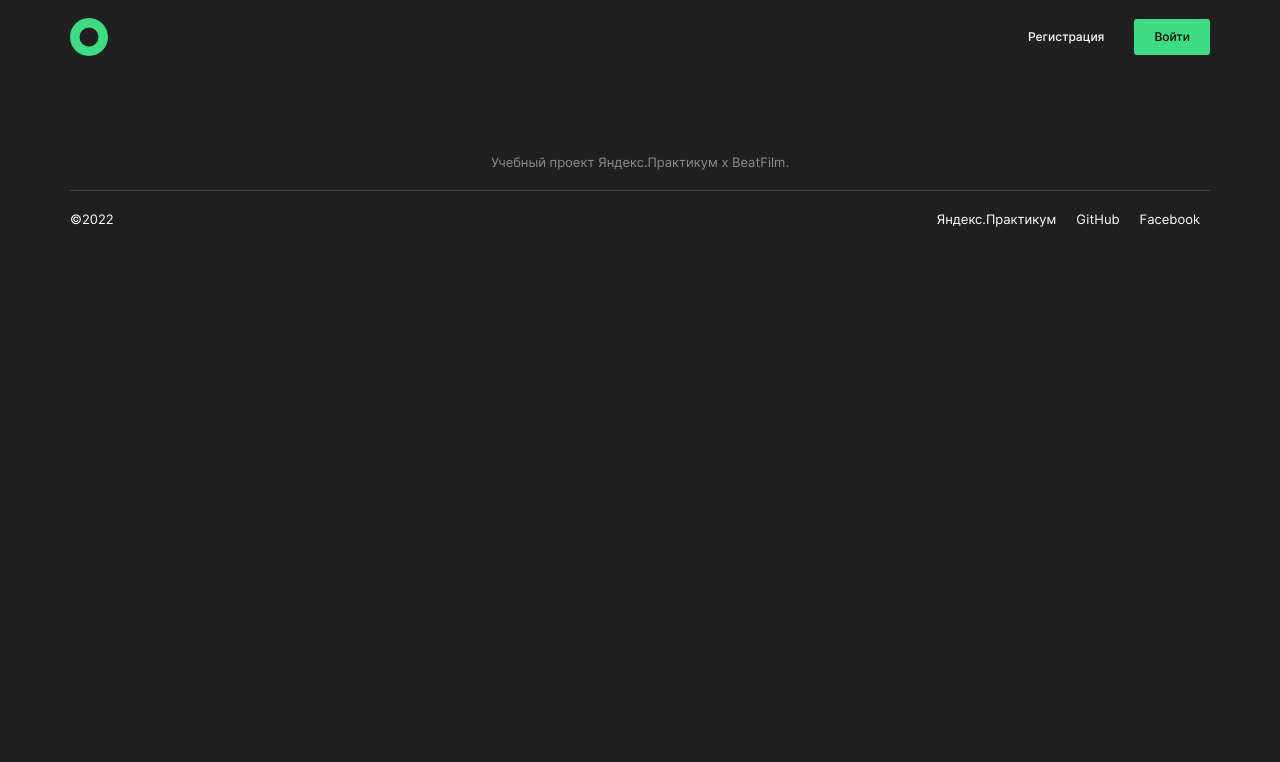
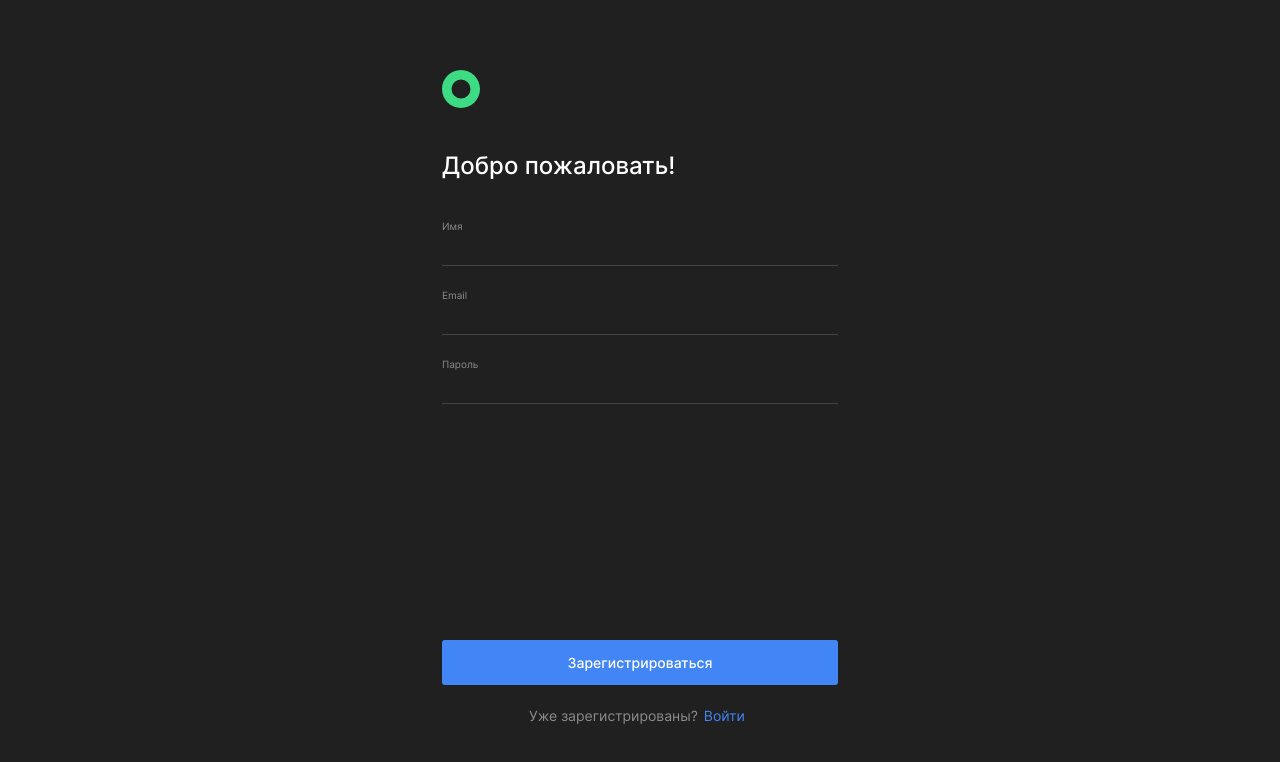
Before and after one commit to Olga-Mishareva/movies-explorer-frontend, a React (Create React App) app in the folder movies-explorer/: page /signup in a window 1280 px wide. Shown: the top 762 px of the page. Built offline with nearby package versions, Linux system fonts and the light colour scheme.

Commit message:
feat: add register

```diff
--- a/movies-explorer/src/components/App/App.css
+++ b/movies-explorer/src/components/App/App.css
@@ -5,6 +5,7 @@
   text-rendering: optimizeLegibility;
   background-color: #202020;
   min-height: 100vh;
+  position: relative;
 }
 
 .page__list {
--- a/movies-explorer/src/components/App/App.js
+++ b/movies-explorer/src/components/App/App.js
@@ -5,6 +5,7 @@ import Footer from '../Footer/Footer';
 import Movies from '../Movies/Movies';
 import SavedMovies from '../SavedMovies/SavedMovies';
 import Profile from '../Profile/Profile';
+import Register from '../Register/Register';
 import './App.css';
 
 function App() {
@@ -17,7 +18,7 @@ function App() {
         <Route path='/movies' element={<Movies />}/>
         <Route path='/saved-movies' element={<SavedMovies />}/>
         <Route path='/profile' element={<Profile />}/>
-        <Route path='/signup'/>
+        <Route path='/signup' element={<Register />}/>
         <Route path='/signin'/>
 
 
--- a/movies-explorer/src/components/Profile/Profile.css
+++ b/movies-explorer/src/components/Profile/Profile.css
@@ -76,10 +76,6 @@
   outline: none;
 }
 
-.profile__input_type_name:disabled {
-  /* color: #FFFFFF; */
-}
-
 .profile__edit-container {
   width: 410px;
   height: 80px;
@@ -146,7 +142,7 @@
 
 }
 
-.profile__button_type_exit {
+.profile__button_type_logout {
   color: #EE3465;
 }
 
--- a/movies-explorer/src/components/Profile/Profile.js
+++ b/movies-explorer/src/components/Profile/Profile.js
@@ -18,7 +18,7 @@ function Profile() {
         <span className='profile__error profile__error_invisible'>При обновлении профиля произошла ошибка.</span>
         <button className='profile__button profile__button_type_submit profile__button_' type='submit' form='profile' disabled={false}>Сохранить</button>
         <button className='profile__button profile__button_type_edit profile__button_invisible' type='button'>Редактировать</button>
-        <button className='profile__button profile__button_type_exit profile__button_invisible' type='button'>Выйти из аккаунта</button>
+        <button className='profile__button profile__button_type_logout profile__button_invisible' type='button'>Выйти из аккаунта</button>
       </div>
 
     </section>
--- a/movies-explorer/src/components/Register/Register.css
+++ b/movies-explorer/src/components/Register/Register.css
@@ -0,0 +1,176 @@
+.register {
+  min-height: 100vh;
+  min-width: 100%;
+  margin: 0 auto;
+  position: absolute;
+  top: 0;
+  left: 0;
+  background-color: #202020;
+}
+
+.register__container {
+  padding: 70px 0;
+  max-width: 396px;
+  min-height: calc(100vh - 140px);
+  margin: 0 auto;
+  display: flex;
+  flex-direction: column;
+  align-items: stretch;
+  justify-content: space-between;
+}
+
+@media screen and (max-width: 821px) {
+  .register__container {
+    min-height: calc(100vh - 46vh);
+    padding: 23vh 0;
+  }
+}
+
+@media screen and (max-width: 480px) {
+  .register__container {
+    min-height: calc(100vh - 86px);
+    padding: 56px 0 30px;
+    align-items: center;
+  }
+}
+
+@media screen and (max-width: 480px) {
+  .register__form {
+    display: flex;
+    flex-direction: column;
+    align-items: center;
+  }
+}
+
+
+.register__greeting {
+  margin: 40px 0;
+  font-weight: 500;
+  font-size: 24px;
+  line-height: 29px;
+}
+
+@media screen and (max-width: 480px) {
+  .register__greeting {
+    margin: 50px 0 80px;
+  }
+}
+
+.register__label {
+  display: flex;
+  flex-direction: column;
+  font-weight: 400;
+  font-size: 10px;
+  line-height: 12px;
+  color: #8B8B8B;
+}
+
+.register__input {
+  margin-top: 5px;
+  padding-bottom: 10px;
+  border: none;
+  border-bottom: 1px solid #424242;
+  font-weight: 400;
+  font-size: 14px;
+  line-height: 17px;
+  background-color: #202020;
+  color: #FFFFFF;
+  outline: none;
+}
+
+.register__input:focus {
+  border-bottom: 1px solid #4285F4;
+}
+
+@media screen and (max-width: 480px) {
+  .register__input {
+    min-width: 260px;
+  }
+}
+
+.register__input_type_error {
+  color: #EE3465;
+}
+
+.register__error {
+  margin-top: 5px;
+  min-height: 18px;
+  color: #EE3465;
+}
+
+.register__submit-container {
+  display: flex;
+  flex-direction: column;
+  align-items: center;
+}
+
+.register__button_type_submit {
+  min-width: 100%;
+  height: 45px;
+  font-weight: 500;
+  font-size: 14px;
+  line-height: 17px;
+  color: #FFFFFF;
+  border: none;
+  border-radius: 3px;
+  background-color: #4285F4;
+  transition: opacity .2s ease-in;
+}
+
+.register__button_type_submit:hover {
+  cursor: pointer;
+  opacity: .7;
+}
+
+.register__button_type_submit:disabled {
+  cursor: auto;
+  background-color: #DADADA;
+  opacity: 1;
+  color: #8B8B8B;
+}
+
+@media screen and (max-width: 480px) {
+  .register__button_type_submit {
+    min-width: 260px;
+    font-size: 12px;
+    line-height: 15px;
+  }
+}
+
+.register__question {
+  margin-top: 16px;
+  font-weight: 400;
+  font-size: 14px;
+  line-height: 17px;
+  color: #8B8B8B;
+}
+
+@media screen and (max-width: 480px) {
+  .register__question {
+    font-size: 12px;
+    line-height: 15px;
+  }
+}
+
+.register__button_type_login {
+  padding: 6px;
+  font-weight: 400;
+  font-size: 14px;
+  line-height: 17px;
+  color: #4285F4;
+  border: none;
+  background-color: transparent;
+  transition: opacity .2s ease-in;
+}
+
+.register__button_type_login:hover {
+  cursor: pointer;
+  opacity: .7;
+}
+
+@media screen and (max-width: 480px) {
+  .register__button_type_login {
+    font-size: 12px;
+    line-height: 15px;
+  }
+}
--- a/movies-explorer/src/components/Register/Register.js
+++ b/movies-explorer/src/components/Register/Register.js
@@ -0,0 +1,40 @@
+import './Register.css';
+import logo from '../../images/logo.svg';
+
+function Register() {
+  return (
+    <div className='register'>
+      <div className='register__container'>
+
+        <form className='register__form' name='register' id='register'>
+          <img className="logo logo_type_auth" src={logo} alt="Логотип"></img>
+          <h2 className='register__greeting'>Добро пожаловать!</h2>
+          <label className='register__label register__label_type_name'>Имя
+            <input className='register__input register__input_type_name register__input_type_' type='text'
+              name='username' required minLength="2" maxLength="30"></input> {/* value={} */}
+              <span className='register__error'>{}</span>
+          </label>
+          <label className='register__label register__label_type_email'>Email
+            <input className='register__input register__input_type_email register__input_type_' type='email'
+              name='email' required></input>
+              <span className='register__error'>{}</span>
+          </label>
+          <label className='register__label register__label_type_password'>Пароль
+            <input className='register__input register__input_type_password register__input_type_' type='password'
+              name='password' required></input> {/* если состояние ошибки !== {}, добавить класс error*/}
+              <span className='register__error'>{}</span>
+          </label>
+        </form>
+        <div className='register__submit-container'>
+          <button className='register__button register__button_type_submit' type='submit' form='register'
+            disabled={false}>Зарегистрироваться</button>
+          <label className='register__question'>Уже зарегистрированы?
+            <button className='register__button register__button_type_login' type='button'>Войти</button>
+          </label>
+        </div>
+      </div>
+    </div>
+  );
+}
+
+export default Register;
```
